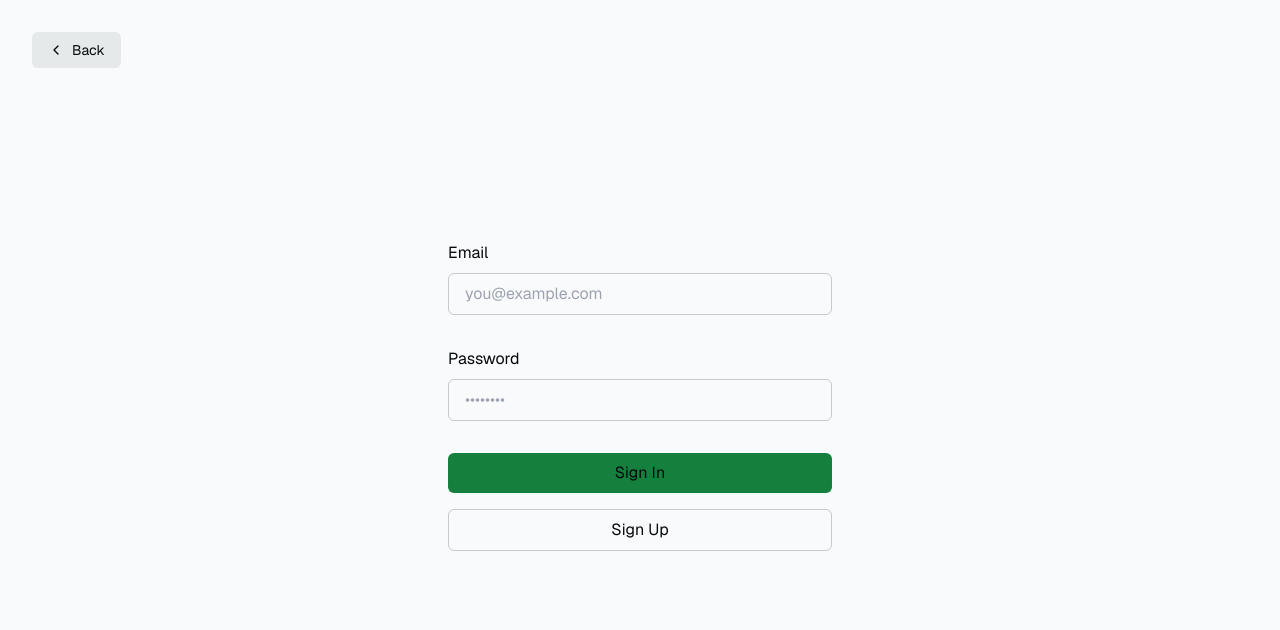
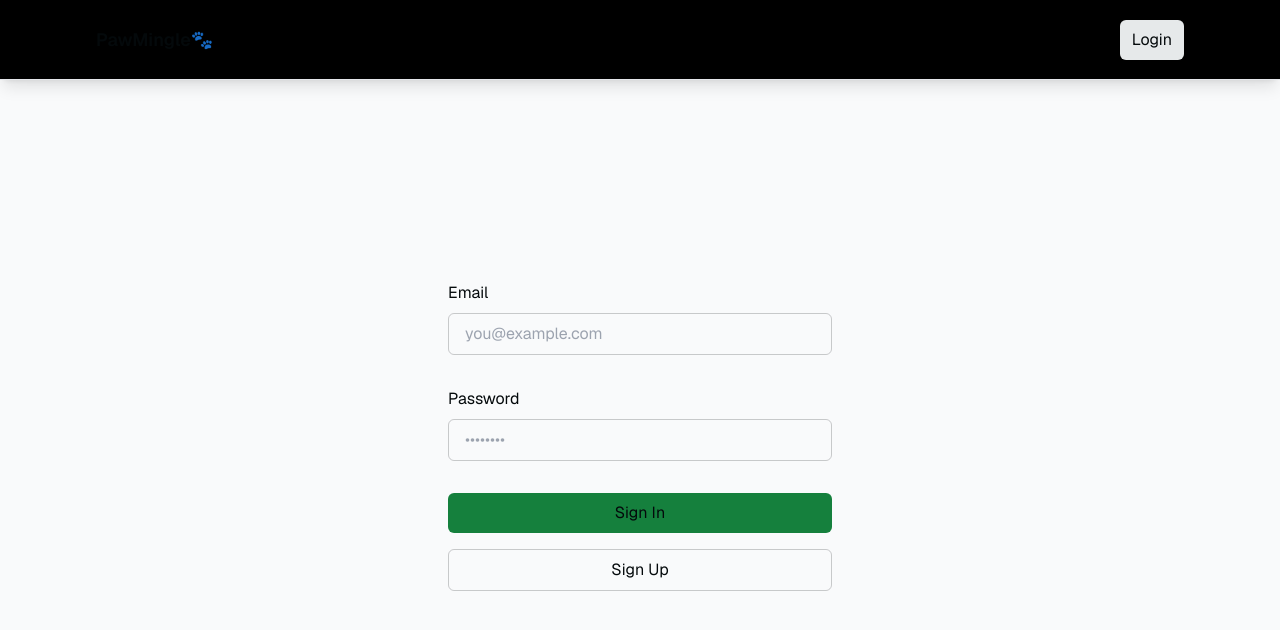
Before and after one commit to rahulragidev/purrfect-place, a Next.js app: page /login in a window 1280 px wide. Shown: the top 630 px of the page. Built offline with nearby package versions, Linux system fonts and the light colour scheme; no server answers.

Commit message:
basic layout

```diff
--- a/app/layout.tsx
+++ b/app/layout.tsx
@@ -1,5 +1,7 @@
 import { GeistSans } from "geist/font/sans";
 import "./globals.css";
+import Navbar from "@/components/NavBar";
+import AuthButton from "@/components/AuthButton";
 
 const defaultUrl = process.env.VERCEL_URL
   ? `https://${process.env.VERCEL_URL}`
@@ -20,6 +22,9 @@ export default function RootLayout({
     <html lang="en" className={GeistSans.className}>
       <body className="bg-background text-foreground">
         <main className="min-h-screen flex flex-col items-center">
+          <Navbar links={[{ href: "/", label: "PawMingle🐾" }]} className="">
+            <AuthButton />
+          </Navbar>
           {children}
         </main>
       </body>
--- a/app/login/page.tsx
+++ b/app/login/page.tsx
@@ -53,27 +53,6 @@ export default function Login({
 
   return (
     <div className="flex-1 flex flex-col w-full px-8 sm:max-w-md justify-center gap-2">
-      <Link
-        href="/"
-        className="absolute left-8 top-8 py-2 px-4 rounded-md no-underline text-foreground bg-btn-background hover:bg-btn-background-hover flex items-center group text-sm"
-      >
-        <svg
-          xmlns="http://www.w3.org/2000/svg"
-          width="24"
-          height="24"
-          viewBox="0 0 24 24"
-          fill="none"
-          stroke="currentColor"
-          strokeWidth="2"
-          strokeLinecap="round"
-          strokeLinejoin="round"
-          className="mr-2 h-4 w-4 transition-transform group-hover:-translate-x-1"
-        >
-          <polyline points="15 18 9 12 15 6" />
-        </svg>{" "}
-        Back
-      </Link>
-
       <form className="animate-in flex-1 flex flex-col w-full justify-center gap-2 text-foreground">
         <label className="text-md" htmlFor="email">
           Email
--- a/app/page.tsx
+++ b/app/page.tsx
@@ -1,9 +1,6 @@
+import Link from "next/link";
 import PetCard from "@/components/PetCard.client";
-import AuthButton from "../components/AuthButton";
-import { createClient } from "@/utils/supabase/server";
 import { supabase } from "@/utils/supabase/client";
-import Link from "next/link";
-import Navbar from "@/components/NavBar";
 
 export async function getPets() {
   const { data, error } = await supabase.from("pets").select("*");
@@ -16,24 +13,47 @@ export async function getPets() {
   return data;
 }
 
-export default async function Index() {
-  const canInitSupabaseClient = () => {
-    try {
-      createClient();
-      return true;
-    } catch (e) {
-      return false;
-    }
-  };
+const IndexPage = async () => {
+  const pets = await getPets();
 
-  const isSupabaseConnected = canInitSupabaseClient();
-  const pets = await getPets();
   return (
-    <article className="flex-1 w-full flex flex-col gap-6 items-center">
-      <Navbar isSupabaseConnected={isSupabaseConnected} />{" "}
-      {/* Use the Navbar component */}
-      <div className="m-2">
-        <div className="grid grid-cols-1 sm:grid-cols-2 md:grid-cols-3 lg:grid-cols-4 gap-6 text-slate-100">
+    <div>
+      <header className="hero text-white p-12 text-center">
+        <h1 className="text-4xl font-bold">Find Your Perfect Pet Companion</h1>
+        <p className="mt-3 max-w-2xl mx-auto">
+          Join our community dedicated to connecting pets in need with loving
+          families. Discover how you can make a difference today.
+        </p>
+      </header>
+
+      <section className="mission py-12 px-4">
+        <div className="max-w-4xl mx-auto text-center">
+          <h2 className="text-3xl font-bold mb-4">Our Mission</h2>
+          <p>
+            We believe every pet deserves a loving home. Our mission is to
+            streamline the adoption process, making it easier for you to find
+            your new best friend.
+          </p>
+        </div>
+      </section>
+
+      <section className="how-it-works py-12">
+        <div className="max-w-4xl mx-auto">
+          <h2 className="text-3xl font-bold text-center mb-6">How It Works</h2>
+          <ul className="space-y-4">
+            <li>1. Browse available pets / Provide pets for adoption</li>
+            <li>2. Learn about each pet's story, needs, and personality.</li>
+            <li>
+              3. Apply to adopt and connect with the pet's current caretaker.
+            </li>
+          </ul>
+        </div>
+      </section>
+
+      <section className="featured-pets py-12">
+        <div className="max-w-6xl mx-auto">
+          <h2 className="text-3xl font-bold text-center mb-6">Featured Pets</h2>
+          <div className="grid grid-cols-1 sm:grid-cols-1 md:grid-cols-2 lg:grid-cols-2 gap-6">
             {pets.map((pet) => (
               <Link href={`/pets/${pet.pet_id}`} key={pet.id}>
                 <PetCard pet={pet} />
@@ -41,6 +61,9 @@ export default async function Index() {
             ))}
           </div>
         </div>
-    </article>
+      </section>
+    </div>
   );
-}
+};
+
+export default IndexPage;
--- /dev/null
+++ b/app/pets/page.tsx
@@ -0,0 +1,43 @@
+import PetCard from "@/components/PetCard.client";
+import { createClient } from "@/utils/supabase/server";
+import { supabase } from "@/utils/supabase/client";
+import Link from "next/link";
+import Navbar from "@/components/NavBar";
+
+export async function getPets() {
+  const { data, error } = await supabase.from("pets").select("*");
+
+  if (error) {
+    console.error("Error fetching pets:", error.message);
+    throw new Error("Failed to fetch pets");
+  }
+  console.log(data);
+  return data;
+}
+
+export default async function Index() {
+  const canInitSupabaseClient = () => {
+    try {
+      createClient();
+      return true;
+    } catch (e) {
+      return false;
+    }
+  };
+
+  const isSupabaseConnected = canInitSupabaseClient();
+  const pets = await getPets();
+  return (
+    <article className="flex-1 w-full flex flex-col gap-6 items-center">
+      <div className="m-2">
+        <div className="grid grid-cols-1 sm:grid-cols-2 md:grid-cols-3 lg:grid-cols-4 gap-6 text-slate-100">
+          {pets.map((pet) => (
+            <Link href={`/pets/${pet.pet_id}`} key={pet.id}>
+              <PetCard pet={pet} />
+            </Link>
+          ))}
+        </div>
+      </div>
+    </article>
+  );
+}
--- a/app/profile/page.tsx
+++ b/app/profile/page.tsx
@@ -1,4 +1,23 @@
 import { createClient } from "@/utils/supabase/server";
+import Link from "next/link";
+
+interface OptionCardProps {
+  title: string;
+  description: string;
+  icon: JSX.Element; // React Icon
+}
+
+const OptionCard: React.FC<OptionCardProps> = ({
+  title,
+  description,
+  icon,
+}) => (
+  <div className="flex flex-col items-center bg-gray-900 shadow-lg rounded-lg p-6 cursor-pointer hover:scale-105 transform transition duration-200 ease-out w-full h-96">
+    <div className="text-3xl mb-4">{icon}</div>
+    <h3 className="font-bold text-xl mb-2 text-gray-100">{title}</h3>
+    <p className="text-gray-300 text-base text-center">{description}</p>
+  </div>
+);
 
 export default async function Profile() {
   const supabase = createClient();
@@ -6,5 +25,29 @@ export default async function Profile() {
   const { data, error } = await supabase.auth.getUser();
   console.log(data.user?.email);
 
-  return <p>Hello</p>;
+  return (
+    <div className="min-h-screen text-black py-10">
+      <div className="max-w-4xl mx-auto px-4">
+        <h2 className="text-2xl font-bold text-center mb-10">
+          How would you like to proceed?
+        </h2>
+        <div className="grid grid-cols-1 md:grid-cols-2 gap-10">
+          <Link href="/pets">
+            <OptionCard
+              title="Provide a Pet"
+              description="Have a pet that needs a new home? Start here."
+              icon={<svg>...</svg>}
+            />
+          </Link>
+          <Link href="/pets">
+            <OptionCard
+              title="Adopt a Pet"
+              description="Looking to adopt a pet? Let's find your new friend."
+              icon={<svg>...</svg>}
+            />
+          </Link>
+        </div>
+      </div>
+    </div>
+  );
 }
--- a/components/NavBar.tsx
+++ b/components/NavBar.tsx
@@ -1,23 +1,39 @@
-import React from "react";
+import React, { ReactNode } from "react";
 import Link from "next/link";
-import AuthButton from "./AuthButton"; // Adjust the import path as needed
+
+interface NavbarLink {
+  href: string;
+  label: string;
+  iconName?: ReactNode;
+  className?: string;
+}
 
 interface NavbarProps {
-  isSupabaseConnected: boolean;
+  links?: NavbarLink[];
+  children?: ReactNode;
+  className?: string;
 }
 
-const Navbar: React.FC<NavbarProps> = ({ isSupabaseConnected }) => {
+const Navbar: React.FC<NavbarProps> = ({ links, children, className }) => {
   return (
-    <nav className="w-full flex justify-center bg-black border-b border-gray-200 shadow-sm h-20 sticky top-0 z-50">
-      <div className="w-full max-w-6xl flex justify-between items-center px-6 lg:px-8 text-sm">
-        <Link
-          href="/"
-          passHref
-          className="font-bold text-3xl text-cyan-500 hover:text-cyan-600 transition-colors duration-200 ease-in-out"
-        >
-          PawMingle<span>&#x1f43e;</span>
-        </Link>
-        {isSupabaseConnected && <AuthButton />}
+    <nav
+      className={`w-full flex justify-center bg-black border-b border-gray-200 shadow-lg h-20 sticky top-0 z-50 ${className}`}
+    >
+      <div className="w-full max-w-6xl flex justify-between items-center px-4 sm:px-6 lg:px-8">
+        <div className="flex items-center space-x-4 md:space-x-8">
+          {links?.map((link, index) => (
+            <Link
+              key={index}
+              href={link.href}
+              passHref
+              className={`flex items-center font-semibold text-lg transition duration-150 ease-in-out transform hover:scale-105 ${link.className}`}
+            >
+              {link.iconName && <span className="mr-2">{link.iconName}</span>}
+              {link.label}
+            </Link>
+          ))}
+        </div>
+        <div className="flex items-center">{children}</div>
       </div>
     </nav>
   );
```
Lines whose indentation alone changed are shown as unchanged.
